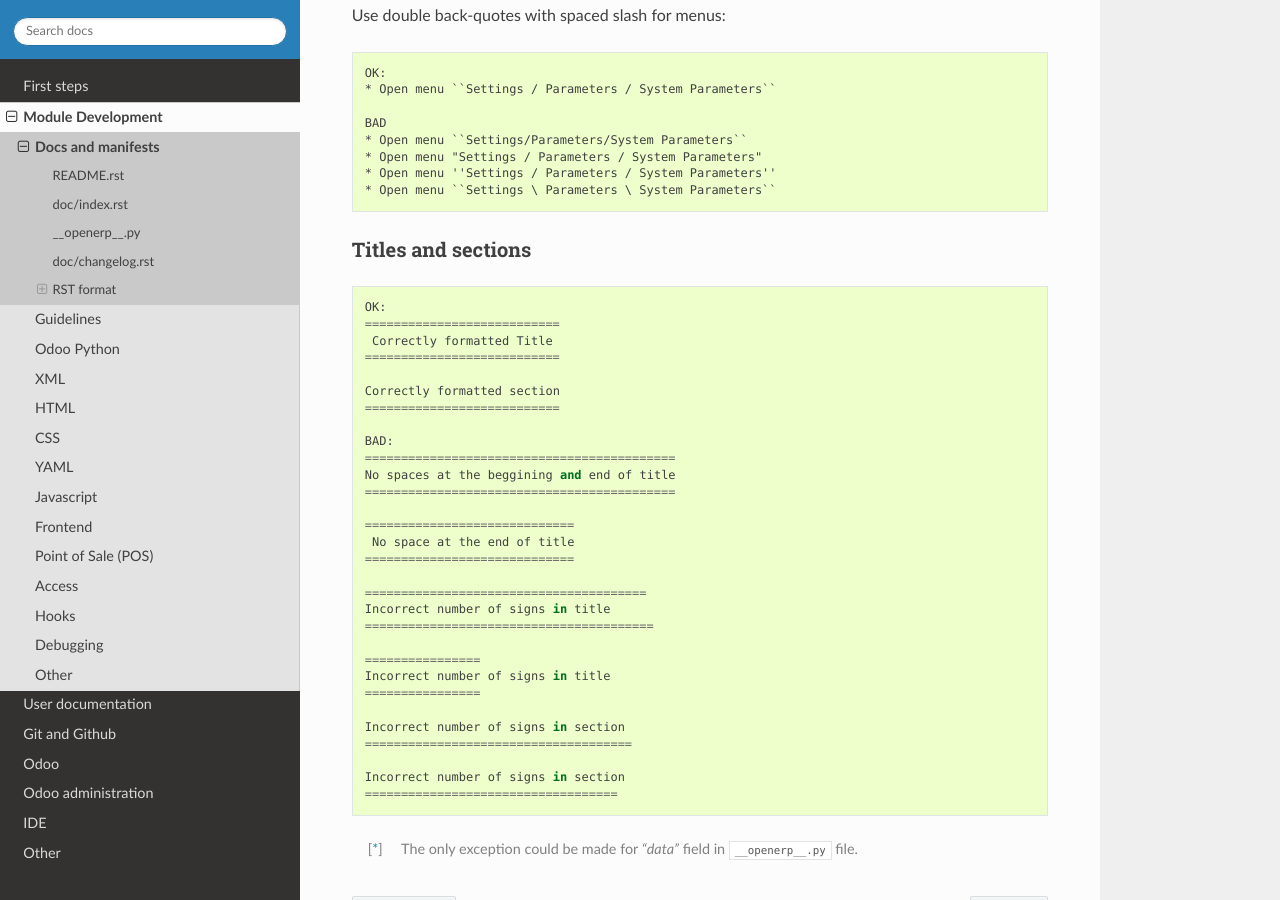
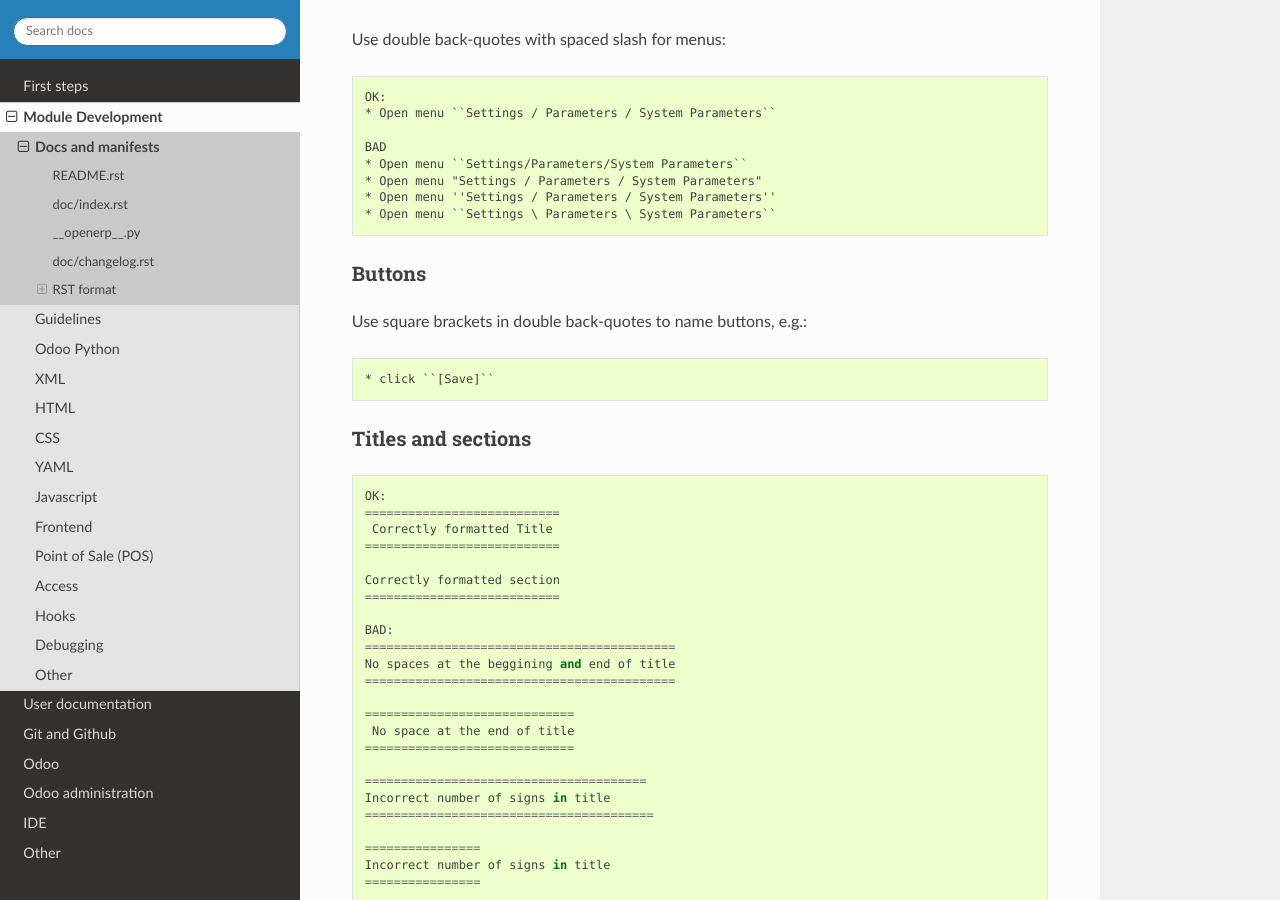
Before and after one commit to itpp-labs/odoo-development, a Sphinx documentation site: the page built from docs/dev/docs/index.rst, in a window 1280 px wide and 900 px high, scrolled down 1987 px. Built offline with Sphinx 7.4.7 and the Read the Docs theme 2.0.0, drawn with Linux system fonts in a browser that asks for light colours; pages that are not in the unit, such as notebooks, are missing from menus.

Commit message:
how to format buttons

```diff
--- a/docs/dev/docs/index.rst
+++ b/docs/dev/docs/index.rst
@@ -111,6 +111,12 @@
     * Open menu ''Settings / Parameters / System Parameters''
     * Open menu ``Settings \ Parameters \ System Parameters``
 
+Buttons
+-------
+Use square brackets in double back-quotes to name buttons, e.g.: ::
+
+    * click ``[Save]``
+
 Titles and sections
 -------------------
 
```
